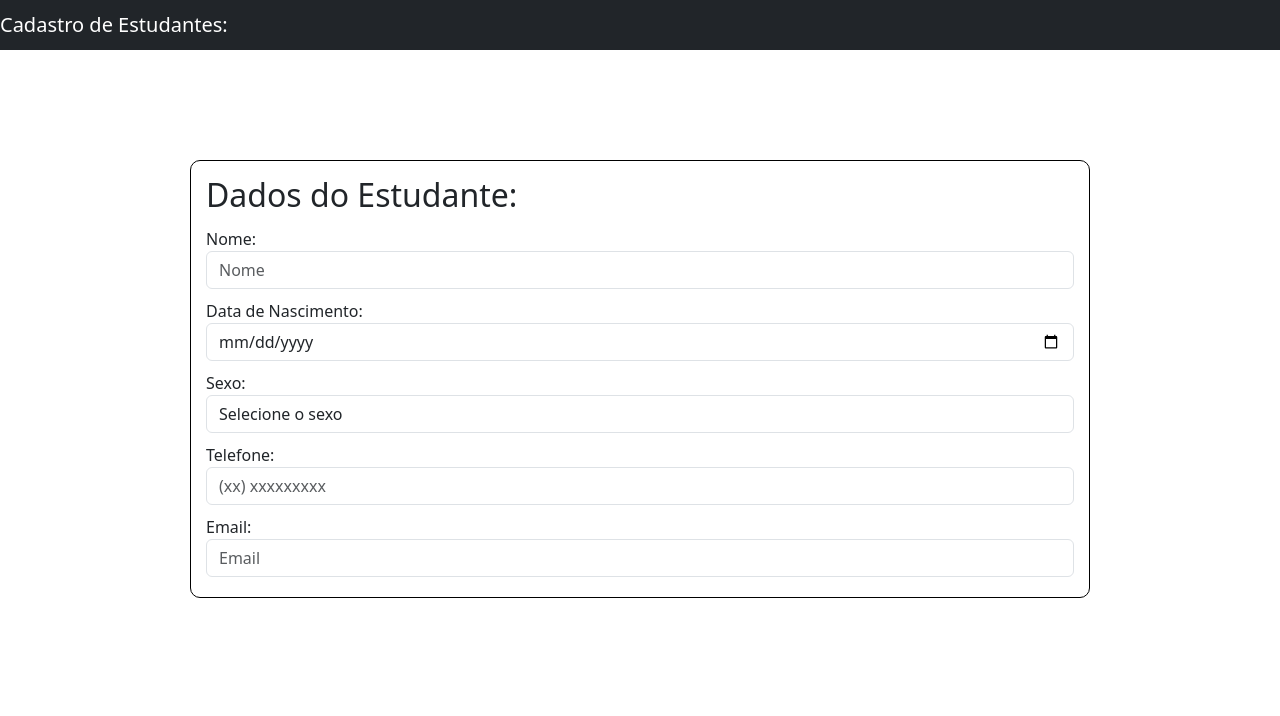
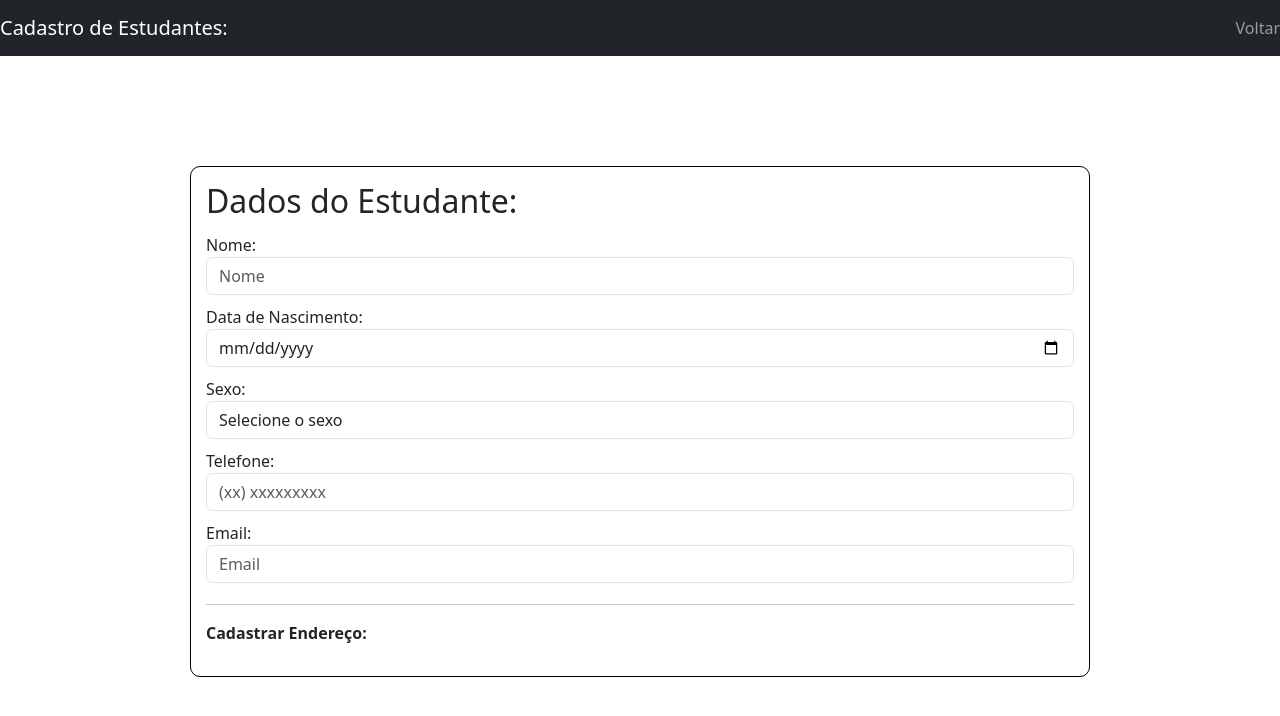
Before and after one commit to matheus30507-prog/Projeto_Cadastro_Estudante, a PHP site: page /cadastro_estudante/estudante.php in a window 1280 px wide. Shown: the top 716 px of the page. Run offline with PHP 8.4, Linux system fonts and the light colour scheme.

Commit message:
Adicionando mais informações para cadastro e criando arquivo para envio para o BD

```diff
--- a/cadastro_estudante/estudante.php
+++ b/cadastro_estudante/estudante.php
@@ -10,9 +10,14 @@
 <body>
 	<nav class="navbar navbar-dark bg-dark">
   		<span class="navbar-brand mb-0 h1">Cadastro de Estudantes:</span>
+  		<ul class="navbar-nav mr-auto">
+      		<li class="nav-item active">
+        		<a class="nav-link" href="../index.php">Voltar</a>
+      		</li>
+      	</ul>
 	</nav>
 
-		<form class="alinhamento">
+		<form class="alinhamento" method="POST" action="salvar_estudante.php">
 			<h2>Dados do Estudante:</h2>
 			<div class="form-group">
     			<label>Nome:</label>
@@ -44,6 +49,9 @@
     			<input type="email" class="form-control" name="email" placeholder="Email" required>
   			</div>
 
+  			<hr>
+  			<p style="font-weight: bold;">Cadastrar Endereço:</p>
+
 		</form>
 </body>
 </html>
--- /dev/null
+++ b/cadastro_estudante/salvar_estudante.php
@@ -0,0 +1,3 @@
+<?php
+
+require_once "../conexao.php"
```
